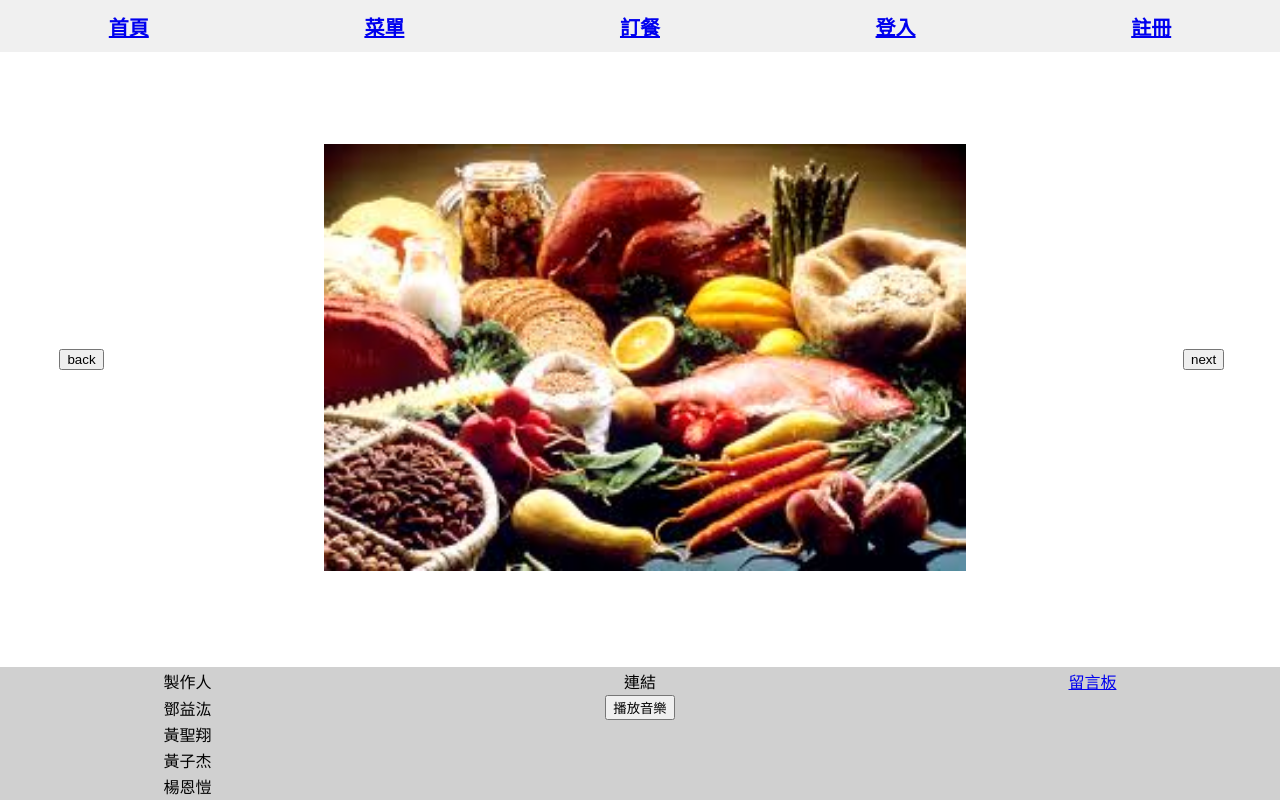
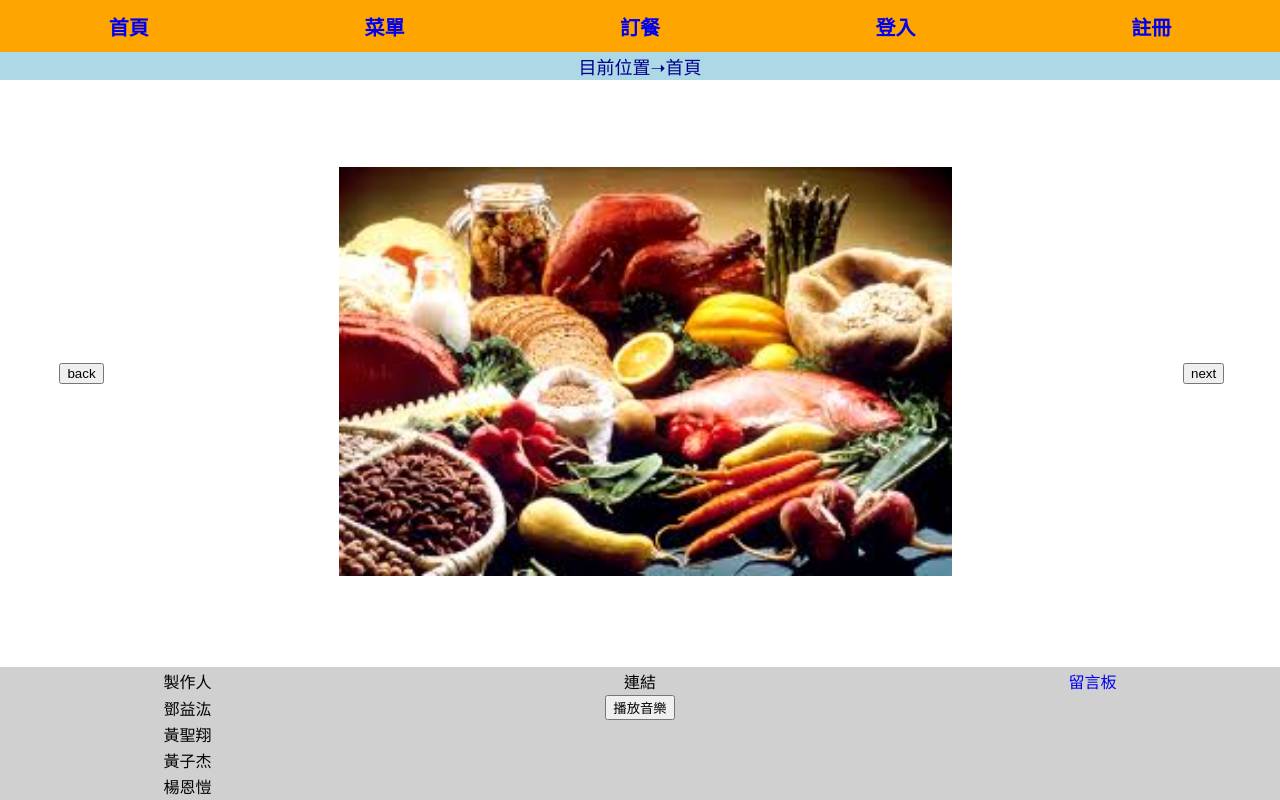
Before and after one commit to nkuuts345211/-, a PHP site: page / in a window 1280 px wide. Run offline with PHP 8.4, Linux system fonts and the light colour scheme.

Commit message:
Add files via upload

```diff
--- a/index.html
+++ b/index.html
@@ -20,6 +20,9 @@
                         </tr>
                     </table>
                 </td>
+            </tr>
+            <tr>
+                <td colspan="5" align="center" class="Indicator">目前位置➝首頁</td>
             </tr>
             <tr>
                 <td class="content"><table>
@@ -58,7 +61,7 @@
             </tr>
         </table>
         <script>
-            alert('音樂部分需直接點擊文字');
+
             function play() {
                 let iframe = document.getElementById("music");
                 iframe.src += "&autoplay=1";
--- a/style/style.css
+++ b/style/style.css
@@ -13,7 +13,7 @@ table {
 .header {
     height: 50px;
     text-align: center;
-    background-color: #f0f0f0;
+    background-color: orange;
     font-size: 20px;
     font-weight: bold;
 }
@@ -31,3 +31,15 @@ table {
     height: 70%;
     width: auto;
 }
+.Indicator{
+    background-color: lightblue;
+    color: darkblue;
+    font-size: 18px;
+}
+a{
+    text-decoration: none;
+}
+a:hover{
+    background-color: lightblue;
+    color: darkred;
+}
```
